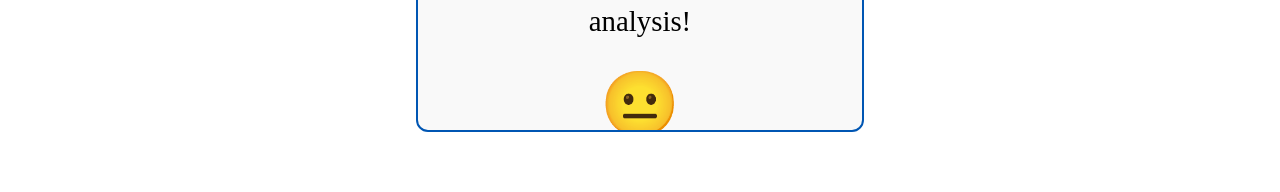
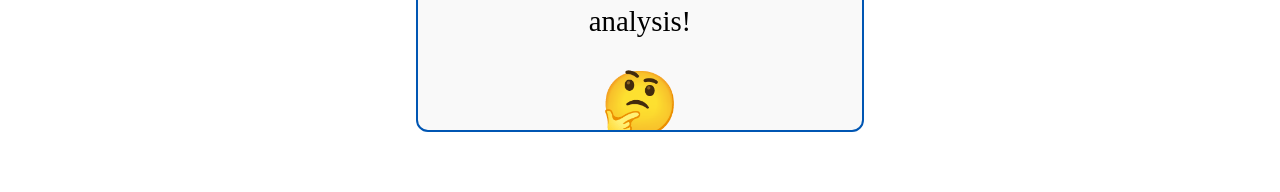
Before and after one commit to remla25-team5/app, a Vue app in the folder app-frontend/: page / in a window 1280 px wide. Shown: the part 332-524 px from the top of the page. Built offline with nearby package versions, Linux system fonts and the light colour scheme; no server answers.

Commit message:
Frontend/backend also provide "neutral" sentiment

```diff
--- a/app-frontend/src/components/Verify.vue
+++ b/app-frontend/src/components/Verify.vue
@@ -10,7 +10,7 @@ const props = defineProps({
 
 // Use environment variables for API base URL
 const apiBaseUrl = import.meta.env.VITE_API_BASE_URL || '/api';
-
+// const apiBaseUrl = 'http://localhost:8080/api';
 const statusMessage = ref('')
 const verificationProcessed = ref(false)
 
--- a/app-frontend/src/components/Version.vue
+++ b/app-frontend/src/components/Version.vue
@@ -6,7 +6,7 @@ const modelVersion = ref('')
 
 // Use environment variables for API base URL
 const apiBaseUrl = import.meta.env.VITE_API_BASE_URL || '/api';
-
+// const apiBaseUrl = 'http://localhost:8080/api';
 onMounted(async () => {
   try {
     const endpointAppVersion = `${apiBaseUrl}/version/app`;
--- a/app-frontend/src/views/HomeView.vue
+++ b/app-frontend/src/views/HomeView.vue
@@ -6,25 +6,29 @@ import axios from "axios";
 
 // Use environment variables for API base URL
 const apiBaseUrl = import.meta.env.VITE_API_BASE_URL || '/api';
+// const apiBaseUrl = 'http://localhost:8080/api';
 
 const text = ref('');
-const sentiment = ref<boolean | null>(null)
+const sentiment = ref<string | null>(null)
 
 const face = computed(() => {
-  if (sentiment.value === true) return '😄'
-  if (sentiment.value === false) return '😞'
-  return '😐'
+  if (sentiment.value === "positive") return '😄'
+  if (sentiment.value === "negative") return '😞'
+  if (sentiment.value === "neutral") return '😐'
+  return '🤔'
 })
 
 const colorClass = computed(() => {
-  if (sentiment.value === true) return 'green'
-  if (sentiment.value === false) return 'red'
+  if (sentiment.value === "positive") return 'green'
+  if (sentiment.value === "positive") return 'red'
+  if (sentiment.value === "neutral") return 'yellow'
   return 'gray'
 })
 
 const message = computed(() => {
-  if (sentiment.value === true) return 'Sentiment of your review is positive.'
-  if (sentiment.value === false) return 'Sentiment of your review is negative.'
+  if (sentiment.value === "positive") return 'Sentiment of your review is positive.'
+  if (sentiment.value === "negative") return 'Sentiment of your review is negative.'
+  if (sentiment.value === "neutral") return 'Sentiment of your review is neutral.'
   return 'Submit a review for sentiment analysis!'
 })
 
@@ -45,12 +49,12 @@ const submitReview = async () => {
 
     console.log('Review Submitted:', text.value);
     console.log('Result:', data);
-    console.log('Sentiment:', data.sentiment);
+    console.log('Sentiment_label:', data.sentiment_label);
     console.log('submissionId:', data.submissionId);
 
-    sentiment.value = data.sentiment;
+    sentiment.value = data.sentiment_label;
     submissionId.value = data.submissionId;
-    text.value = '';
+    // text.value = '';
   } catch (error) {
     // Show the error message returned from the backend
     alert(`Error while submitting review: ${error}`);
```
Also changed, not shown: 2 other files (tests, documents, lock files or other folders).
